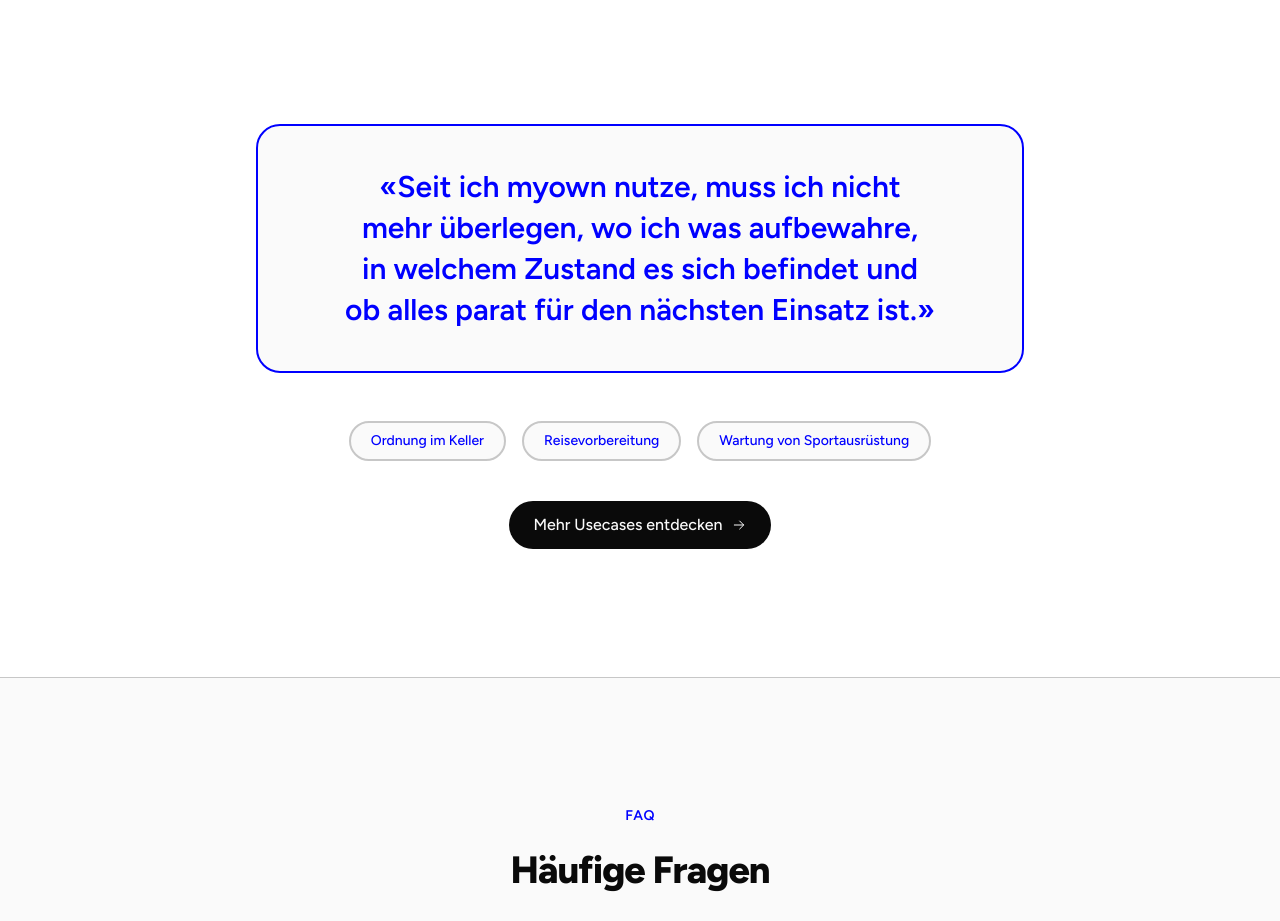
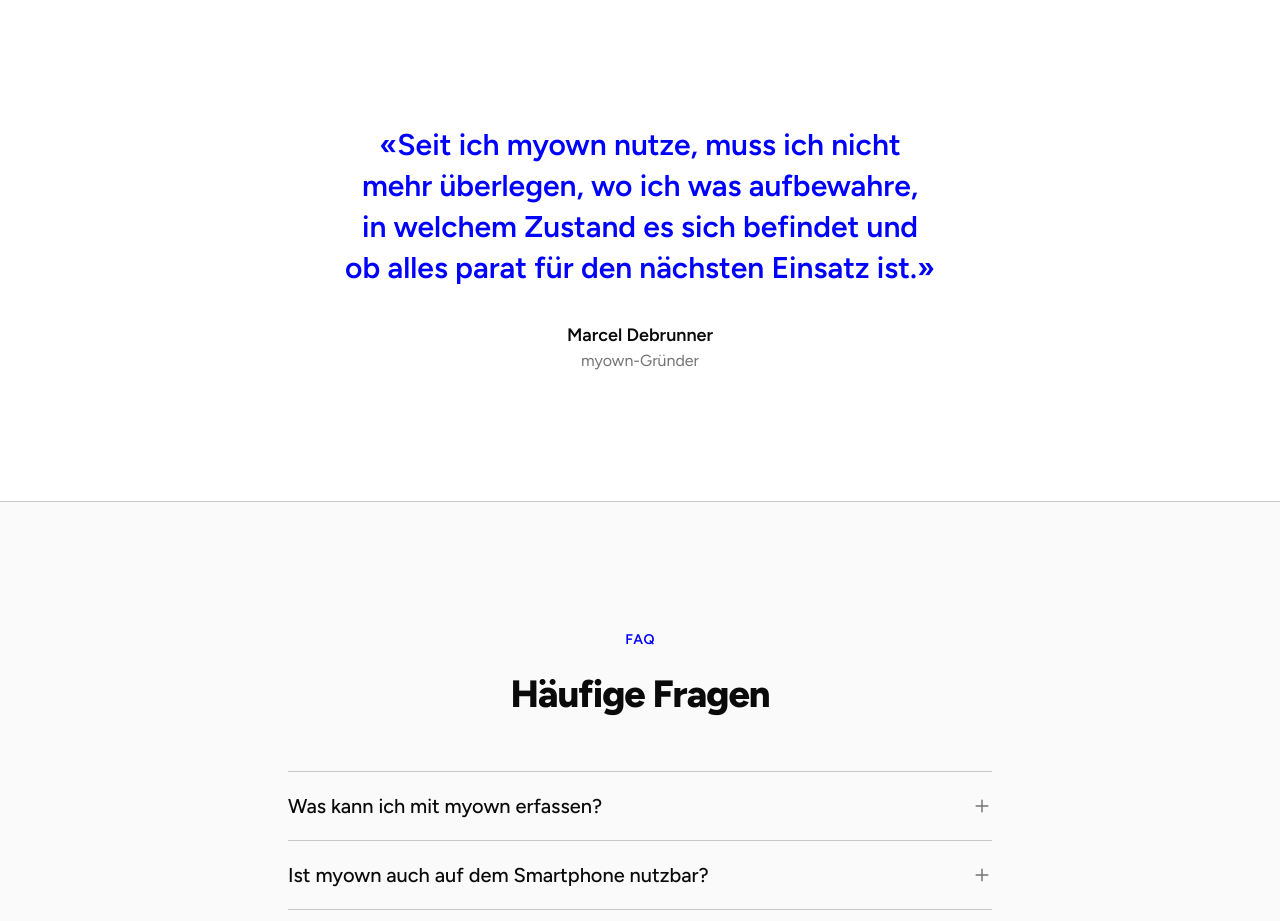
Before and after one commit to mrcldbrnr/marketing-page, a Next.js app: page / in a window 1280 px wide. Shown: the part 4340-5261 px from the top of the page. Built offline with nearby package versions, Linux system fonts and the light colour scheme; no server answers.

Commit message:
home: zitat md

```diff
--- a/src/components/sections/why-teaser.tsx
+++ b/src/components/sections/why-teaser.tsx
@@ -1,32 +1,16 @@
 import { Section } from "@/components/ui/section";
-import { ButtonLink } from "@/components/ui/button";
-import { Icon } from "@/components/ui/icon";
 import { whyTeaser } from "@/content/landing";
 
 export function WhyTeaser() {
   return (
     <Section tone="surface">
-      <blockquote className="mx-auto max-w-3xl rounded-3xl border-2 border-[#0000ff] bg-background p-10 text-center text-2xl leading-snug font-semibold text-balance text-[#0000ff] sm:text-3xl">
+      <blockquote className="mx-auto max-w-3xl text-center text-2xl leading-snug font-semibold text-balance text-[#0000ff] sm:text-3xl">
         «{whyTeaser.quote}»
       </blockquote>
-
-      <ul className="mt-12 flex flex-wrap justify-center gap-4">
-        {whyTeaser.usecases.map((usecase) => (
-          <li
-            key={usecase}
-            className="rounded-full border-2 border-border bg-background px-5 py-2 text-sm font-medium text-[#0000ff]"
-          >
-            {usecase}
-          </li>
-        ))}
-      </ul>
-
-      <div className="mt-10 flex justify-center">
-        <ButtonLink href="/warum-myown" variant="primary" size="lg">
-          {whyTeaser.cta}
-          <Icon name="arrowRight" className="size-4" />
-        </ButtonLink>
-      </div>
+      <p className="mt-8 text-center">
+        <span className="block text-lg font-semibold">{whyTeaser.person}</span>
+        <span className="block text-muted">{whyTeaser.role}</span>
+      </p>
     </Section>
   );
 }
--- a/src/content/landing.ts
+++ b/src/content/landing.ts
@@ -70,8 +70,8 @@
 export const whyTeaser = {
   quote:
     "Seit ich myown nutze, muss ich nicht mehr überlegen, wo ich was aufbewahre, in welchem Zustand es sich befindet und ob alles parat für den nächsten Einsatz ist.",
-  usecases: ["Ordnung im Keller", "Reisevorbereitung", "Wartung von Sportausrüstung"],
-  cta: "Mehr Usecases entdecken",
+  person: "Marcel Debrunner",
+  role: "myown-Gründer",
 };
 
 export const faqTeaser = {
```
